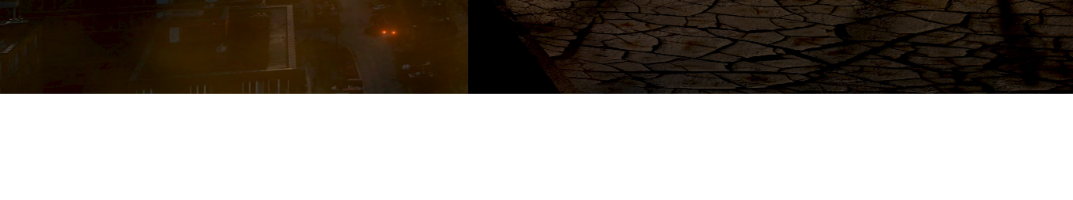
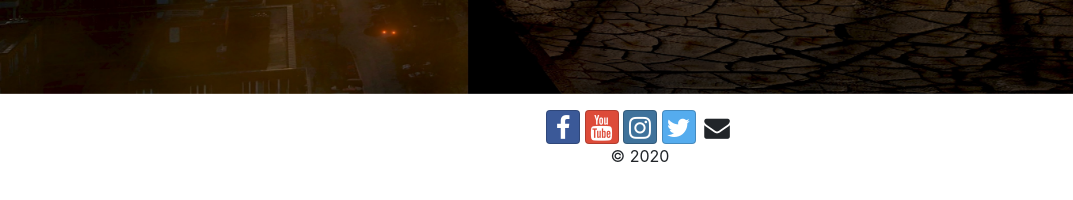
Before and after one commit to InAvision76/IndyFi, a website: page index.html in a window 1280 px wide. Shown: the part 524-724 px from the top of the page, 0-1073 px from the left. Drawn offline with nearby package versions, Linux system fonts and the light colour scheme.

Commit message:
Adds basic footer

```diff
--- a/index.html
+++ b/index.html
@@ -24,6 +24,7 @@
     <style>
       .carousel-item img {
         width: 100%;
+        min-height: 70vh;
         max-height: 70vh;
         /* background-size: cover; */
       }
@@ -99,6 +100,32 @@
     <!-- end main -->
 
     <!-- footer -->
+    <footer class="mt-3">
+      <div class="container">
+        <div class="row justify-content-center">
+          <div class="col-4 text-center">
+            <a href="#" class="btn btn-social-icon btn-facebook"
+              ><i class="fa fa-facebook"></i
+            ></a>
+            <a href="#" class="btn btn-social-icon btn-google"
+              ><i class="fa fa-youtube"></i
+            ></a>
+            <a href="#" class="btn btn-social-icon btn-instagram"
+              ><i class="fa fa-instagram"></i
+            ></a>
+            <a href="#" class="btn btn-social-icon btn-twitter"
+              ><i class="fa fa-twitter"></i
+            ></a>
+            <a href="#" class="btn btn-social-icon btn-envelope"
+              ><span class="fa fa-envelope"></span
+            ></a>
+          </div>
+        </div>
+        <div class="row justify-content-center">
+          <div class="col-4 text-center">&copy; 2020</div>
+        </div>
+      </div>
+    </footer>
     <!-- end footer -->
 
     <!-- scripts -->
```
